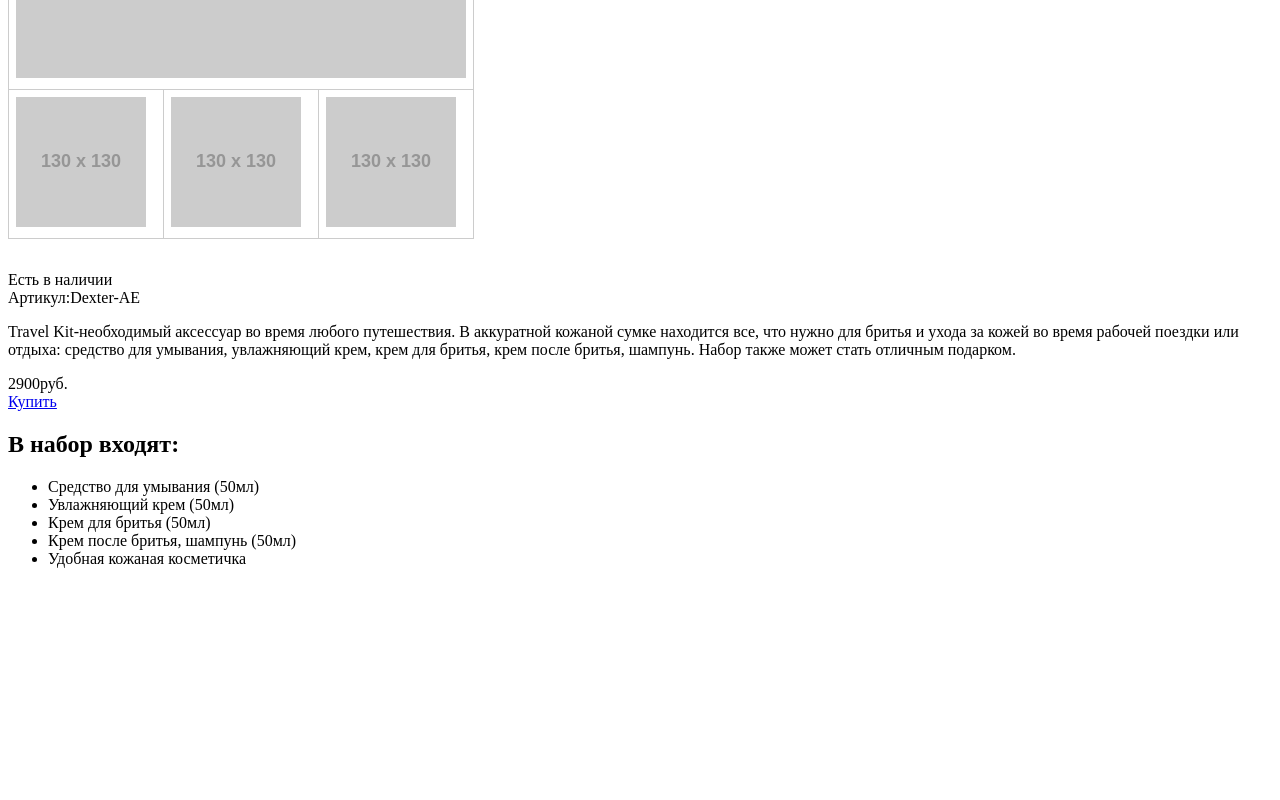
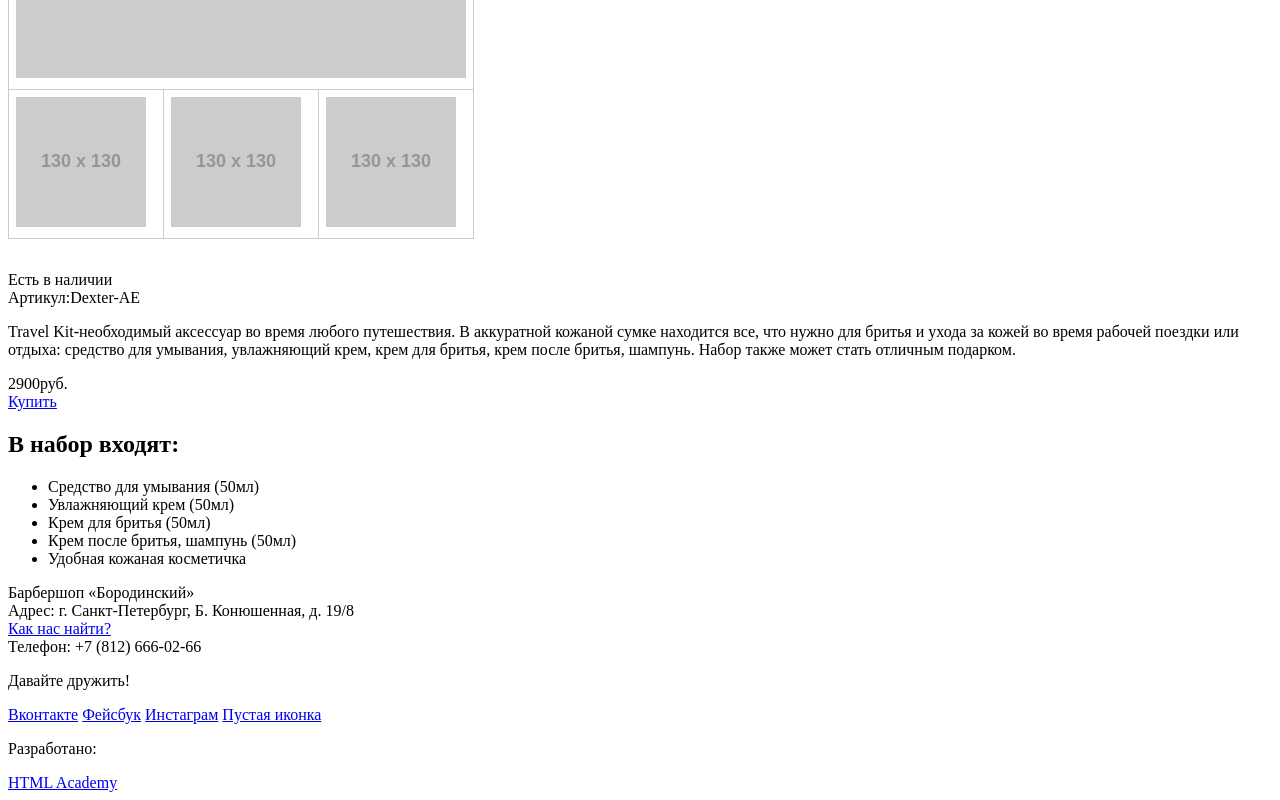
Before and after one commit to Barbarella68/194412-barbershop, a plain HTML site: page catalog-item.html in a window 1280 px wide. Shown: the part 742-1542 px from the top of the page. Before the commit the page ends 1326 px from the top, so only its background shows below. Drawn offline with Linux system fonts and the light colour scheme; placeholder pictures from the web are drawn by us.

Commit message:
футер страницы товара

```diff
--- a/catalog-item.html
+++ b/catalog-item.html
@@ -96,5 +96,26 @@
         <li>Крем после бритья, шампунь (50мл)</li>
         <li>Удобная кожаная косметичка</li>
       </ul>
+    <footer class="main-footer">     <!--футер-->
+      <div class="container">
+        <section class="footer-contacts">
+          Барбершоп «Бородинский»<br>
+          Адрес: г. Санкт-Петербург, Б. Конюшенная, д. 19/8<br>
+          <a href="#">Как нас найти?</a><br>
+          Телефон: +7 (812) 666-02-66
+        </section>
+        <section class="footer-social">
+          <p>Давайте дружить!</p>
+          <a class="social-btn social-btn-vk" href="#">Вконтакте</a>
+          <a class="social-btn social-btn-fb" href="#">Фейсбук</a>
+          <a class="social-btn social-btn-inst" href="#">Инстаграм</a>
+          <a class="social-btn social-btn-icon" href="#">Пустая иконка</a>    <!--еще одна иконка-->
+        </section>
+        <section class="footer-copyright">
+          <p>Разработано:</p>
+          <a class="btn" href="https://htmlacademy.ru">HTML Academy</a>
+        </section>
+      </div>
+    </footer>
   </body>
 </html>
```
Lines whose indentation alone changed are shown as unchanged.
